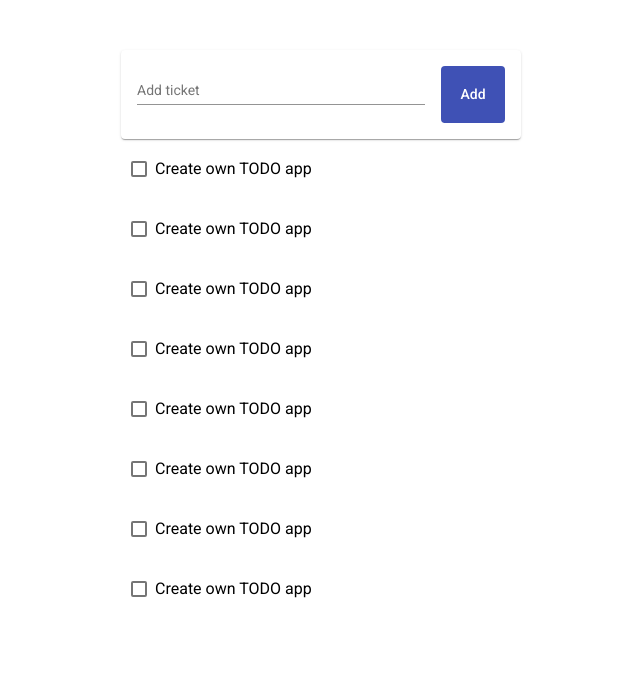
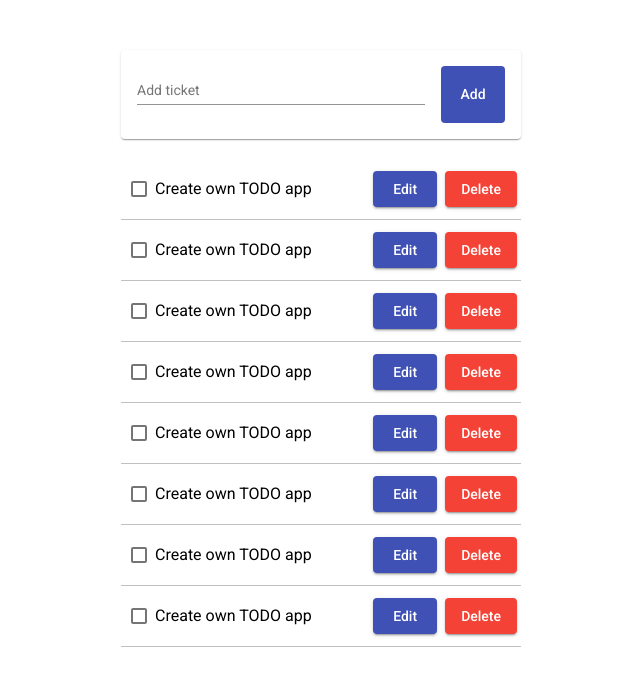
Before and after one commit to bydens/myTODO, an Angular app: page / in a window 1280 px wide. Shown: the top 686 px of the page, without its empty margins (319-959 px from the left). Built offline with nearby package versions, Linux system fonts and the light colour scheme.

Commit message:
feature: design of todo-item component

```diff
--- a/src/app/app.component.scss
+++ b/src/app/app.component.scss
@@ -17,3 +17,7 @@
 #todo-block {
   width: 400px;
 }
+
+#todo-list {
+  padding-top: 20px;
+}
--- a/src/app/todo-item/todo-item.component.html
+++ b/src/app/todo-item/todo-item.component.html
@@ -1,5 +1,9 @@
 <div class="todo-item">
   <section class="example-section">
     <mat-checkbox class="example-margin" [(ngModel)]="checked">Create own TODO app</mat-checkbox>
+    <div>
+      <button class="todo-item-btn" mat-raised-button color="primary">Edit</button>
+      <button class="todo-item-btn" mat-raised-button color="warn">Delete</button>
+    </div>
   </section>
 </div>
--- a/src/app/todo-item/todo-item.component.scss
+++ b/src/app/todo-item/todo-item.component.scss
@@ -3,8 +3,17 @@
   align-content: center;
   align-items: center;
   height: 60px;
+  justify-content: space-between;
 }
 
 .example-margin {
   margin: 0 10px;
 }
+
+.todo-item-btn {
+  margin: 0 4px;
+}
+
+.todo-item {
+  border-bottom: solid 1px silver;
+}
```
Also changed, not shown: 1 other file (tests, documents, lock files or other folders). Lines whose indentation alone changed are shown as unchanged.
